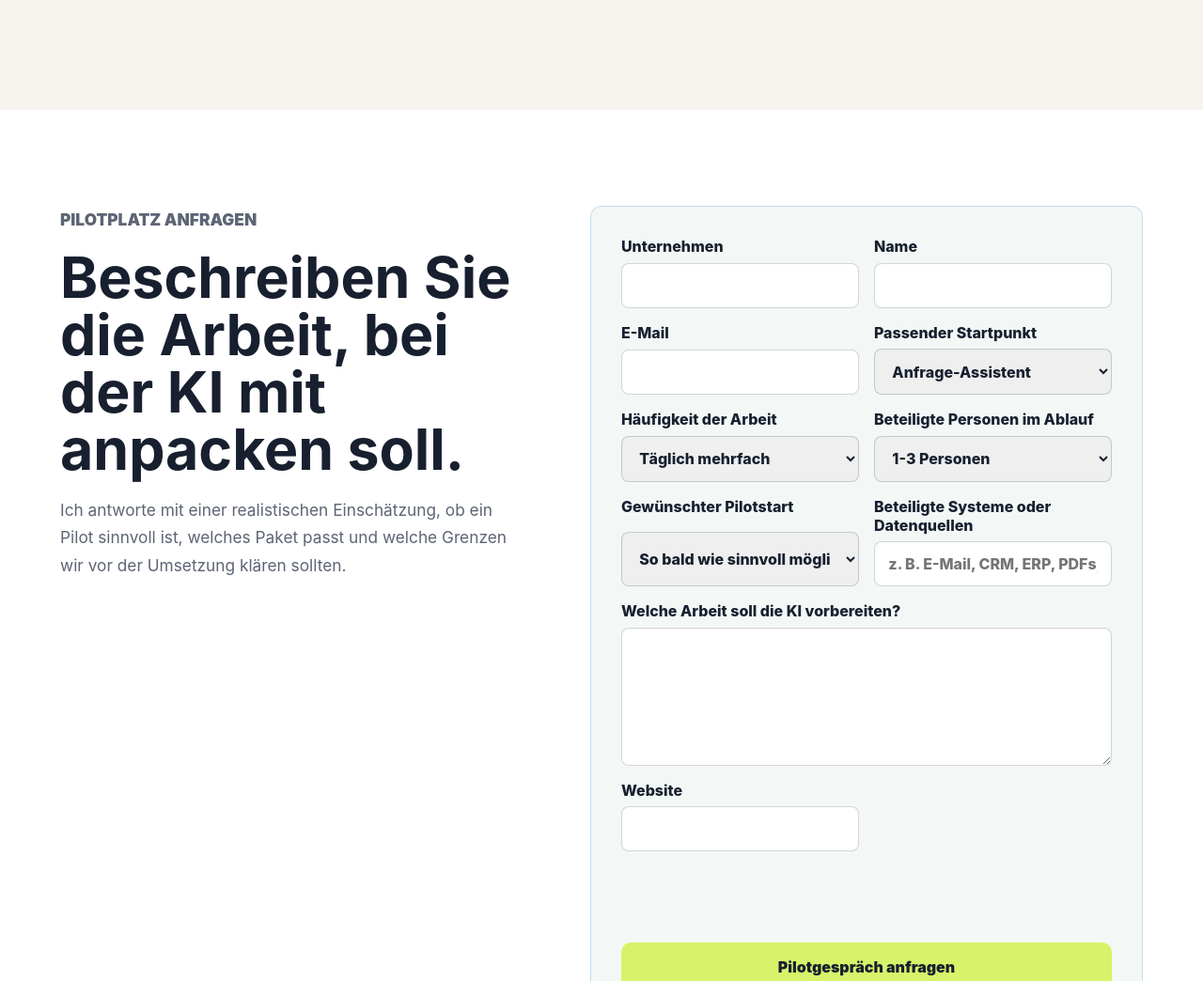
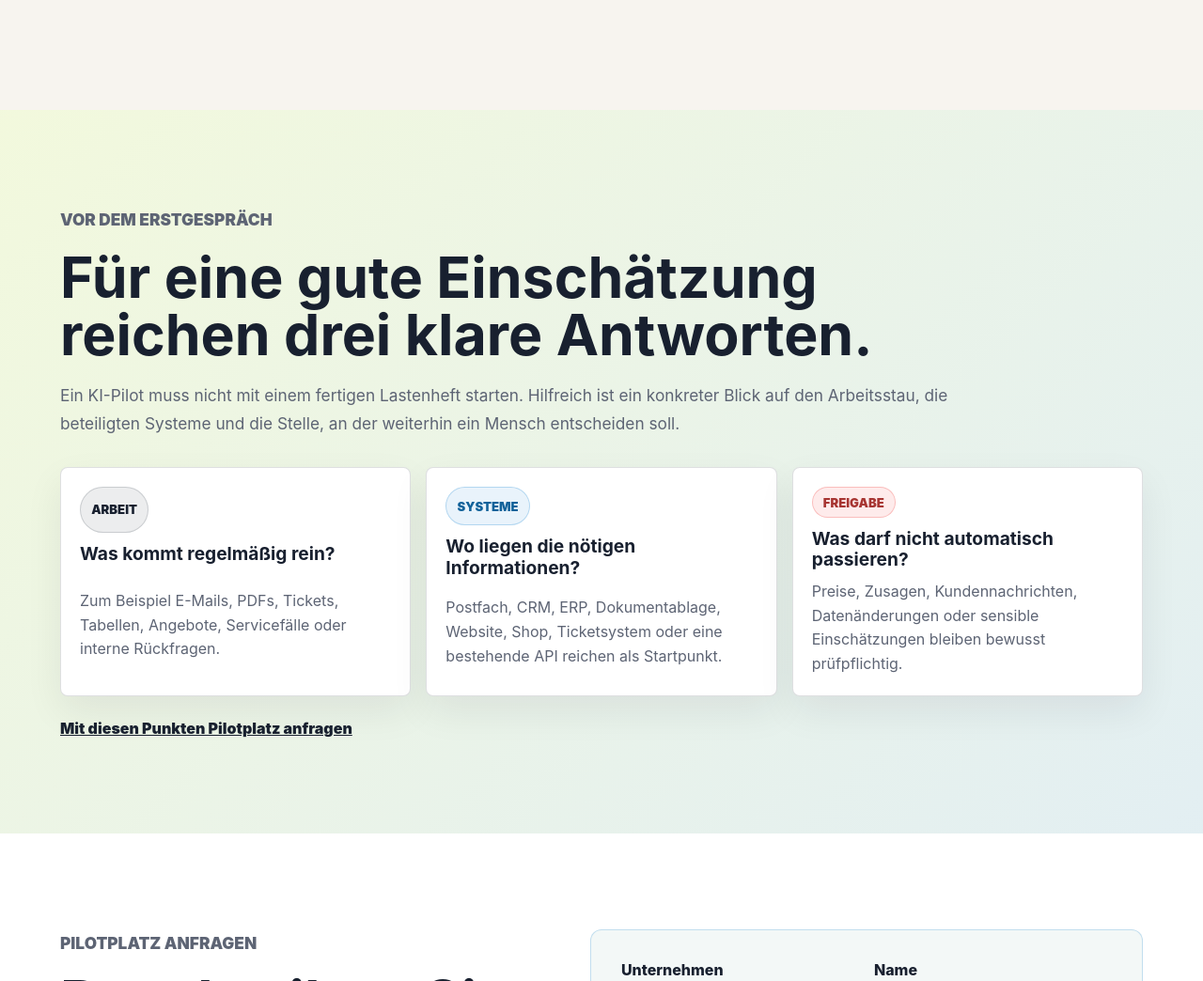
Before and after one commit to Sw0rdf1sh1/ki-agenten-pilotkunden, a website: page index.html in a window 1280 px wide. Shown: the part 10956-12000 px from the top of the page at 94% size. Drawn offline with Linux system fonts and the light colour scheme.

Commit message:
feat: add pilot call preparation section

```diff
--- a/assets/styles.css
+++ b/assets/styles.css
@@ -1009,6 +1009,72 @@ h3 {
   color: var(--muted);
 }
 
+.call-prep {
+  background:
+    linear-gradient(135deg, rgba(216, 243, 106, 0.18), rgba(38, 139, 210, 0.1)),
+    #f8faf6;
+}
+
+.prep-grid {
+  display: grid;
+  gap: 1rem;
+  grid-template-columns: repeat(3, minmax(0, 1fr));
+  margin-top: 2rem;
+}
+
+.prep-grid article {
+  background: var(--white);
+  border: 1px solid var(--line);
+  border-radius: 8px;
+  box-shadow: 0 16px 40px rgba(24, 18, 43, 0.07);
+  display: grid;
+  gap: 0.7rem;
+  padding: 1.25rem;
+}
+
+.prep-grid span {
+  align-items: center;
+  background: rgba(24, 32, 47, 0.08);
+  border: 1px solid rgba(24, 32, 47, 0.16);
+  border-radius: 999px;
+  color: var(--ink);
+  display: inline-flex;
+  font-size: 0.82rem;
+  font-weight: 900;
+  justify-self: start;
+  padding: 0.45rem 0.7rem;
+  text-transform: uppercase;
+}
+
+.prep-grid article:nth-child(2) span {
+  background: rgba(38, 139, 210, 0.1);
+  border-color: rgba(38, 139, 210, 0.28);
+  color: #12629a;
+}
+
+.prep-grid article:nth-child(3) span {
+  background: rgba(242, 95, 92, 0.12);
+  border-color: rgba(242, 95, 92, 0.32);
+  color: #a73532;
+}
+
+.prep-grid h3,
+.prep-grid p {
+  margin-bottom: 0;
+}
+
+.prep-grid p {
+  color: var(--muted);
+  line-height: 1.6;
+}
+
+.prep-cta {
+  color: var(--ink);
+  display: inline-flex;
+  font-weight: 900;
+  margin-top: 1.5rem;
+}
+
 .contact {
   background: var(--white);
 }
@@ -1172,7 +1238,8 @@ textarea {
   .metric-grid,
   .readiness-grid,
   .faq-grid,
-  .safety-grid {
+  .safety-grid,
+  .prep-grid {
     grid-template-columns: repeat(2, minmax(0, 1fr));
   }
 
@@ -1243,7 +1310,8 @@ textarea {
   .metric-grid,
   .readiness-grid,
   .faq-grid,
-  .safety-grid {
+  .safety-grid,
+  .prep-grid {
     grid-template-columns: 1fr;
   }
 
--- a/index.html
+++ b/index.html
@@ -544,6 +544,35 @@
         </div>
       </section>
 
+      <section class="section call-prep" aria-labelledby="call-prep-title">
+        <div class="section-copy wide">
+          <p class="eyebrow">Vor dem Erstgespräch</p>
+          <h2 id="call-prep-title">Für eine gute Einschätzung reichen drei klare Antworten.</h2>
+          <p>
+            Ein KI-Pilot muss nicht mit einem fertigen Lastenheft starten. Hilfreich ist ein konkreter Blick auf
+            den Arbeitsstau, die beteiligten Systeme und die Stelle, an der weiterhin ein Mensch entscheiden soll.
+          </p>
+        </div>
+        <div class="prep-grid" aria-label="Informationen für die Pilot-Einschätzung">
+          <article>
+            <span>Arbeit</span>
+            <h3>Was kommt regelmäßig rein?</h3>
+            <p>Zum Beispiel E-Mails, PDFs, Tickets, Tabellen, Angebote, Servicefälle oder interne Rückfragen.</p>
+          </article>
+          <article>
+            <span>Systeme</span>
+            <h3>Wo liegen die nötigen Informationen?</h3>
+            <p>Postfach, CRM, ERP, Dokumentablage, Website, Shop, Ticketsystem oder eine bestehende API reichen als Startpunkt.</p>
+          </article>
+          <article>
+            <span>Freigabe</span>
+            <h3>Was darf nicht automatisch passieren?</h3>
+            <p>Preise, Zusagen, Kundennachrichten, Datenänderungen oder sensible Einschätzungen bleiben bewusst prüfpflichtig.</p>
+          </article>
+        </div>
+        <a class="prep-cta" href="#kontakt">Mit diesen Punkten Pilotplatz anfragen</a>
+      </section>
+
       <section id="kontakt" class="section contact">
         <div class="contact-copy">
           <p class="eyebrow">Pilotplatz anfragen</p>
```
